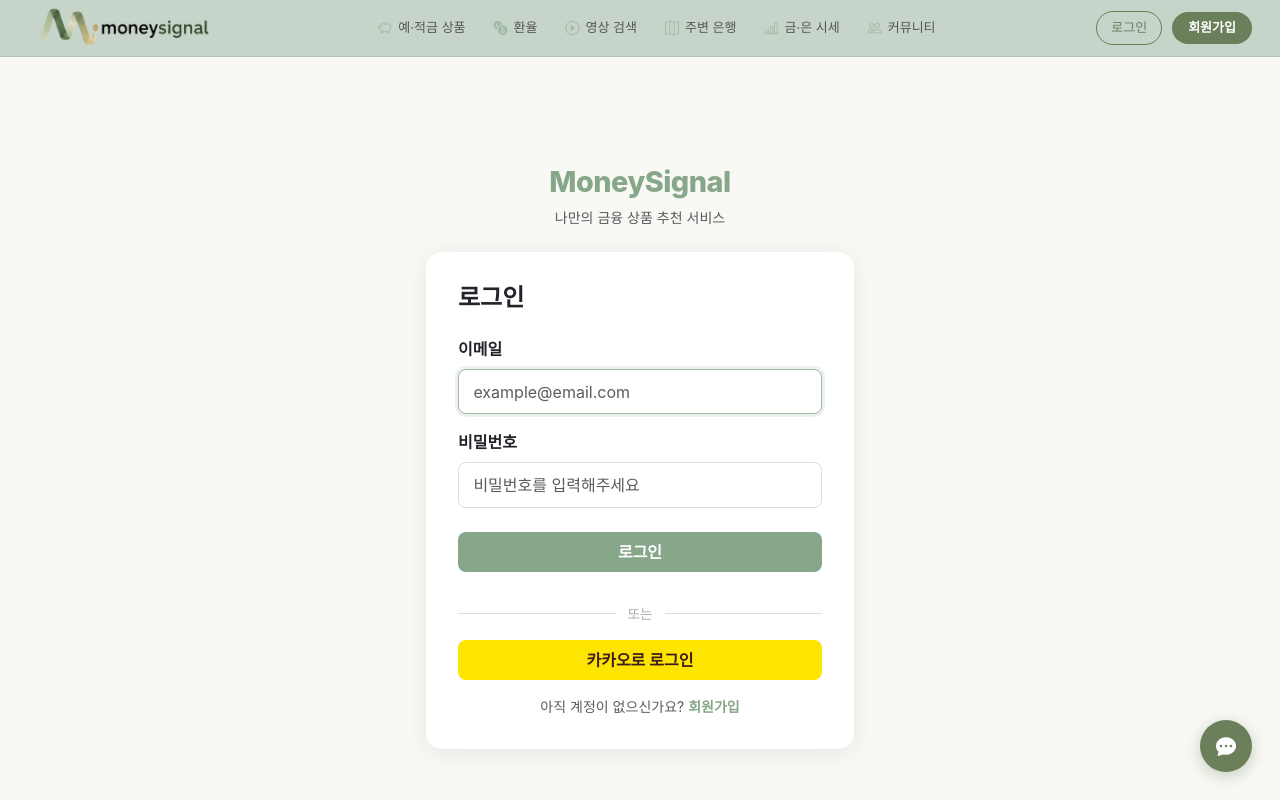
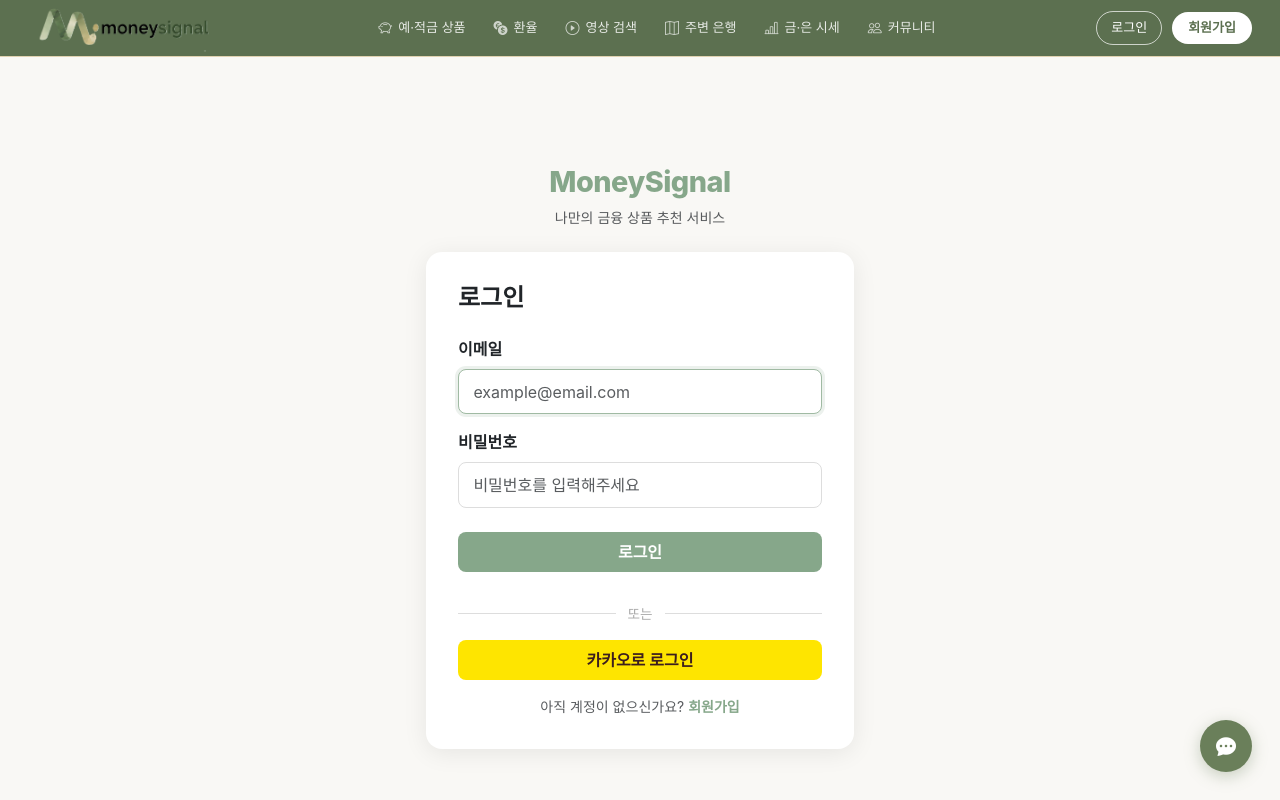
Before and after one commit to Money-Signal/MoneySignal, a Vue app in the folder frontend/: page /login in a window 1280 px wide. Shown: the top 800 px of the page. Built offline with nearby package versions, Linux system fonts and the light colour scheme.

Commit message:
🌱feat: 홈 서비스 섹션 개선
- 홈 Our Services에 커뮤니티 카드 추가 및 헤더 순서에 맞게 정렬

```diff
--- a/frontend/src/components/common/AppHeader.vue
+++ b/frontend/src/components/common/AppHeader.vue
@@ -89,10 +89,8 @@
 
 <style scoped>
 .app-header {
-  /* 배경색을 요청하신 #C7D4CA로 변경 */
-  background: #C7D4CA;
-  /* 경계선 색상도 배경과 어울리는 더 부드러운 톤으로 조정 */
-  border-bottom: 0.5px solid #b3c2b8;
+  background: #5C7050;
+  border-bottom: 1px solid #E0D2B0;
   position: sticky;
   top: 0;
   z-index: 100;
@@ -135,8 +133,8 @@
   font-weight: 700;
   letter-spacing: -0.5px;
 }
-.money { color: #3B2F26; }
-.signal { color: #6A7F5A; }
+.money { color: #fff; }
+.signal { color: #d9e6cf; }
 
 /* 메뉴 */
 .main-nav {
@@ -153,23 +151,22 @@
   padding: 6px 12px;
   border-radius: 20px;
   font-size: 13px;
-  color: #555;
+  color: rgba(255, 255, 255, 0.85);
   text-decoration: none;
   transition: background 0.15s, color 0.15s;
   white-space: nowrap;
 }
-.nav-item i { font-size: 14px; color: #A0BAA3; }
+.nav-item i { font-size: 14px; color: rgba(255, 255, 255, 0.7); }
 .nav-item:hover {
-  /* 호버 시 색상을 배경색보다 조금 더 진한 톤으로 */
-  background: #b3c2b8;
-  color: #2a352a;
+  background: rgba(255, 255, 255, 0.12);
+  color: #fff;
 }
 .nav-item.active {
-  background: #b3c2b8;
-  color: #3f4d3f;
+  background: rgba(255, 255, 255, 0.15);
+  color: #fff;
   font-weight: 600;
 }
-.nav-item.active i { color: #3f4d3f; }
+.nav-item.active i { color: #fff; }
 
 .header-nav {
   display: flex;
@@ -187,48 +184,51 @@
   transition: background 0.15s;
 }
 .user-profile:hover {
-  background: #b3c2b8;
+  background: rgba(255, 255, 255, 0.12);
 }
 .profile-avatar {
   width: 28px;
   height: 28px;
   border-radius: 50%;
   object-fit: cover;
-  border: 1.5px solid #a0baa3;
+  border: 1.5px solid rgba(255, 255, 255, 0.6);
   flex-shrink: 0;
 }
 .nickname {
   font-size: 13px;
-  color: #3B2F26;
+  color: #fff;
   font-weight: 600;
 }
 .btn-mypage {
   padding: 6px 14px;
   border-radius: 20px;
-  border: 1.5px solid #6A7F5A;
+  border: 1.5px solid rgba(255, 255, 255, 0.7);
   background: transparent;
-  color: #6A7F5A;
+  color: #fff;
   font-size: 13px;
   text-decoration: none;
   cursor: pointer;
 }
 .btn-logout {
   font-size: 13px;
-  color: #999;
+  color: rgba(255, 255, 255, 0.7);
   background: none;
   border: none;
   cursor: pointer;
 }
-.btn-logout:hover { color: #6A7F5A; }
+.btn-logout:hover { color: #fff; }
 .btn-signup {
   padding: 6px 16px;
   border-radius: 20px;
   border: none;
-  background: #6A7F5A;
-  color: #fff;
+  background: #fff;
+  color: #5C7050;
   font-size: 13px;
   text-decoration: none;
   font-weight: 600;
+}
+.btn-signup:hover {
+  background: #f1f1f1;
 }
 .logo-img {
   height: 70px;
--- a/frontend/src/views/accounts/KakaoCallbackView.vue
+++ b/frontend/src/views/accounts/KakaoCallbackView.vue
@@ -8,23 +8,24 @@
 import { onMounted } from 'vue'
 import { useRouter, useRoute } from 'vue-router'
 import { useAuthStore } from '@/stores/auth'
+import { useAlert } from '@/composables/useAlert'
 
 const router = useRouter()
 const route = useRoute()
 const authStore = useAuthStore()
+const { successConfetti } = useAlert()
 
-onMounted(() => {
-  // URL 쿼리 파라미터에서 JWT 토큰 및 신규 유저 여부 추출
+onMounted(async () => {
   const access = route.query.access
   const refresh = route.query.refresh
   const isNew = route.query.is_new === 'true'
 
   if (access && refresh) {
     authStore.loginWithKakao(access, refresh)
-    // 처음 로그인한 유저는 프로필 설정 페이지로, 기존 유저는 홈으로 이동
+    await authStore.fetchProfile()
+    await successConfetti(`${authStore.user?.nickname}님 환영합니다! 🎉`, '로그인 성공')
     router.push(isNew ? '/profile/setup' : '/')
   } else {
-    // 토큰이 없으면 로그인 페이지로 이동
     router.push('/login')
   }
 })
--- a/frontend/src/views/accounts/LoginView.vue
+++ b/frontend/src/views/accounts/LoginView.vue
@@ -88,7 +88,7 @@
 function loginWithKakao() {
   const clientId = import.meta.env.VITE_KAKAO_REST_API_KEY
   const redirectUri = import.meta.env.VITE_KAKAO_REDIRECT_URI
-  window.location.href = `https://kauth.kakao.com/oauth/authorize?client_id=${clientId}&redirect_uri=${redirectUri}&response_type=code`
+  window.location.href = `https://kauth.kakao.com/oauth/authorize?client_id=${clientId}&redirect_uri=${redirectUri}&response_type=code&prompt=login`
 }
 
 async function handleLogin() {
--- a/frontend/src/views/home/HomeView.vue
+++ b/frontend/src/views/home/HomeView.vue
@@ -18,7 +18,7 @@
           </p>
           <div class="hero-btns">
             <RouterLink to="/signup" class="btn-primary">시작하기</RouterLink>
-            <RouterLink to="/currency" class="btn-secondary">더 알아보기</RouterLink>
+            <button class="btn-secondary" @click="scrollToBottom">더 알아보기</button>
           </div>
           <div class="hero-stats">
             <div class="stat">
@@ -81,10 +81,22 @@
         </div>
         <div class="feat-grid">
           <div class="feat-card">
+            <div class="feat-icon"><i class="bi bi-piggy-bank"></i></div>
+            <p class="feat-name">금융 상품 추천</p>
+            <p class="feat-desc">나에게 맞는 예·적금 상품을 비교하고 추천받기</p>
+            <RouterLink to="/products" class="feat-link">자세히 보기 →</RouterLink>
+          </div>
+          <div class="feat-card">
             <div class="feat-icon"><i class="bi bi-currency-exchange"></i></div>
             <p class="feat-name">실시간 환율</p>
             <p class="feat-desc">27개국 환율을 실시간으로 확인하고 차트로 추이 분석</p>
             <RouterLink to="/currency" class="feat-link">자세히 보기 →</RouterLink>
+          </div>
+          <div class="feat-card">
+            <div class="feat-icon"><i class="bi bi-play-circle"></i></div>
+            <p class="feat-name">금융 영상</p>
+            <p class="feat-desc">금융 전문가 유튜브 콘텐츠로 더 깊은 인사이트</p>
+            <RouterLink to="/video" class="feat-link">자세히 보기 →</RouterLink>
           </div>
           <div class="feat-card">
             <div class="feat-icon"><i class="bi bi-map"></i></div>
@@ -93,16 +105,10 @@
             <RouterLink to="/map" class="feat-link">자세히 보기 →</RouterLink>
           </div>
           <div class="feat-card">
-            <div class="feat-icon"><i class="bi bi-star"></i></div>
-            <p class="feat-name">금융 상품 추천</p>
-            <p class="feat-desc">나에게 맞는 예·적금 상품을 비교하고 추천받기</p>
-            <RouterLink to="/products" class="feat-link">자세히 보기 →</RouterLink>
-          </div>
-          <div class="feat-card">
-            <div class="feat-icon"><i class="bi bi-play-circle"></i></div>
-            <p class="feat-name">금융 영상</p>
-            <p class="feat-desc">금융 전문가 유튜브 콘텐츠로 더 깊은 인사이트</p>
-            <RouterLink to="/video" class="feat-link">자세히 보기 →</RouterLink>
+            <div class="feat-icon"><i class="bi bi-people"></i></div>
+            <p class="feat-name">커뮤니티</p>
+            <p class="feat-desc">금융 정보를 이웃과 나누고 질문하며 함께 성장</p>
+            <RouterLink to="/community" class="feat-link">자세히 보기 →</RouterLink>
           </div>
         </div>
       </div>
@@ -289,6 +295,10 @@
   clearInterval(depositTimer)
   clearInterval(savingTimer)
 })
+
+const scrollToBottom = () => {
+  window.scrollTo({ top: document.body.scrollHeight, behavior: 'smooth' })
+}
 </script>
 
 <style scoped>
@@ -402,6 +412,7 @@
   font-size: 14px;
   text-decoration: none;
   font-weight: 600;
+  cursor: pointer;
 }
 .hero-stats { display: flex; gap: 34px; }
 .stat-val { font-size: 22px; font-weight: 800; color: #1a1a1a; }
@@ -482,7 +493,7 @@
   margin-bottom: 10px;
 }
 .feat-title { font-size: 22px; font-weight: 800; color: #1a1a1a; letter-spacing: -0.3px; }
-.feat-grid { display: grid; grid-template-columns: repeat(4, 1fr); gap: 16px; }
+.feat-grid { display: grid; grid-template-columns: repeat(5, 1fr); gap: 16px; }
 .feat-card {
   background: #fff;
   padding: 22px;
```
